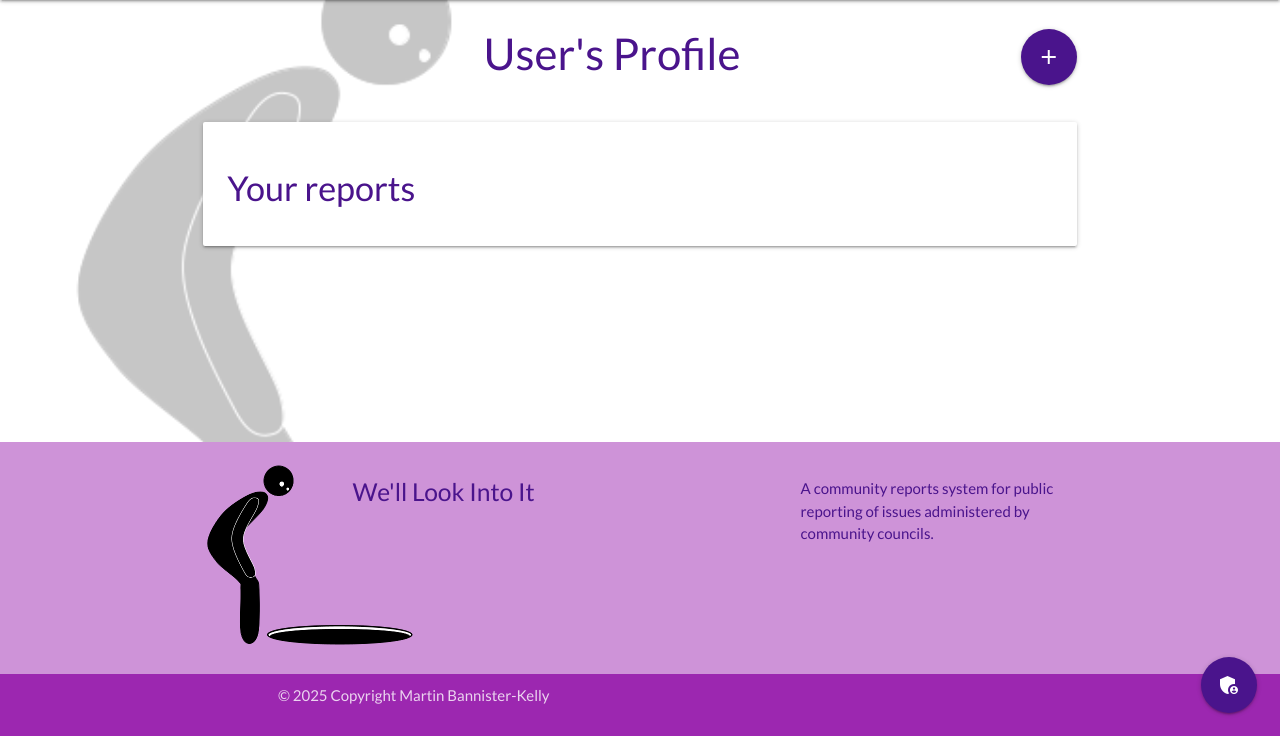
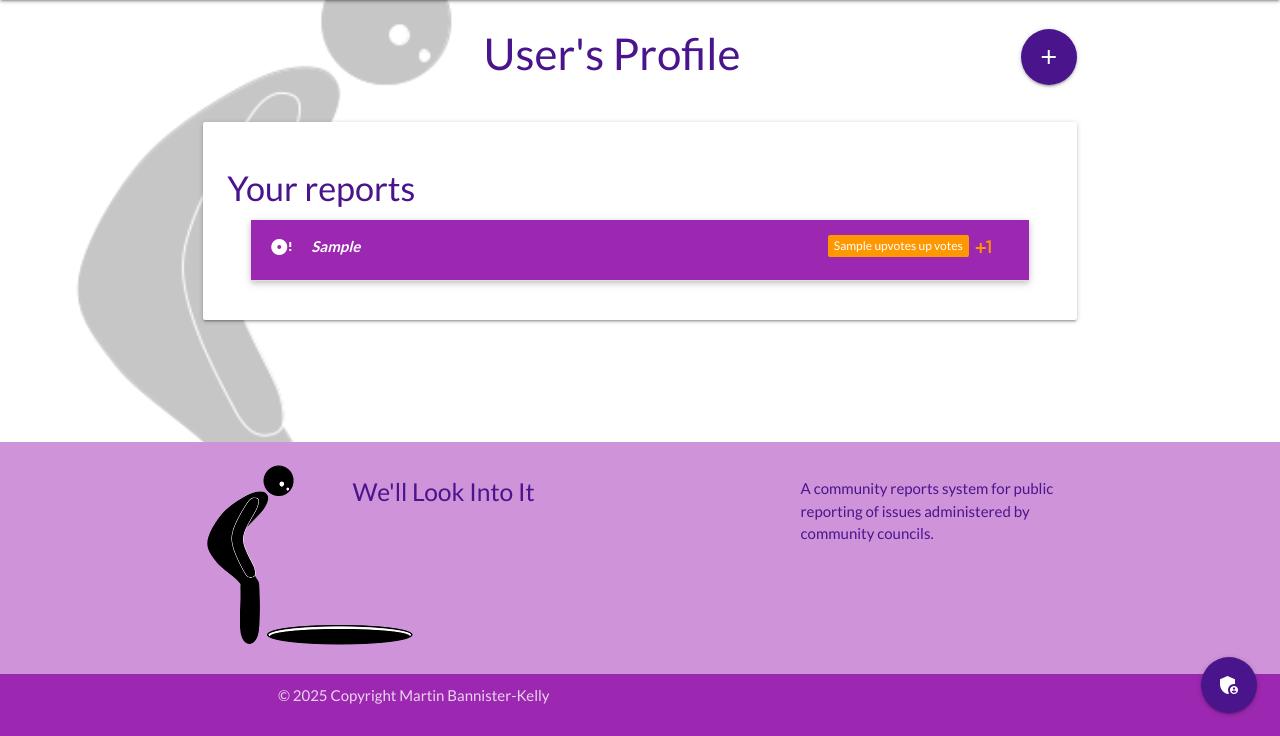
Before and after one commit to martinbannister/CI_MS3_We-ll_Look_Into_It, a Flask app: page /profile/ in a window 1280 px wide. Shown: the part 64-800 px from the top of the page. Run offline with Flask 2, Linux system fonts and the light colour scheme; the visitor is signed in with stand-in values (Sample User, id 1); a database or web service that is not in the repository returns one stand-in record (values such as "Sample title"); parts of the project's set-up code (start-up, migrations or seed data) failed here and were passed over; some libraries are stand-ins or nearby versions.

Commit message:
FEAT(profile.html): update references to reports to match profile route

```diff
--- a/templates/profile.html
+++ b/templates/profile.html
@@ -7,7 +7,7 @@
         <div class="col s12">
                 <h3 class="purple-text text-darken-4 center-align">
                     {{ user.fullname|title }}'s Profile
-                    <a href="{{ url_for('add_pothole') }}" class="btn-floating btn-large waves-effect waves-light purple darken-4 right tooltipped" data-position="bottom" data-tooltip="Add Pothole Report">
+                    <a href="{{ url_for('add_report') }}" class="btn-floating btn-large waves-effect waves-light purple darken-4 right tooltipped" data-position="bottom" data-tooltip="Add Report">
                         <i class="material-icons">add</i>
                     </a>
                 </h3>
@@ -20,47 +20,47 @@
                 <h4 class="card-title purple-text text-darken-4">Your reports</h4>
                 <ul class="collapsible popout">
 
-                    {% for pothole in users_potholes %}
+                    {% for report in users_reports %}
                         <li>
                             <div class="collapsible-header hoverable purple white-text">
                                 <i class="material-icons tooltipped" data-position="left" data-tooltip="Click for more info">disc_full</i>
-                                <strong><em>{{ pothole.pothole_location }}</em></strong>
-                                <span class="new badge orange" data-badge-caption="up votes">{{ pothole.upvotes }}</span>
-                                <a href="{{ url_for('upvote_pothole', pothole_id=pothole._id) }}" class="orange-text"><i class="material-icons">plus_one</i></a>
+                                <strong><em>{{ report.report_location }}</em></strong>
+                                <span class="new badge orange" data-badge-caption="up votes">{{ report.upvotes }}</span>
+                                <a href="{{ url_for('upvote_report', report_id=report._id) }}" class="orange-text"><i class="material-icons">plus_one</i></a>
                             </div>
                             <div class="collapsible-body white-text purple lighten-1">
-                                <p><em>County</em>: <strong>{{ pothole.county_name }}</strong><br />
-                                    <em>Area</em>: <strong>{{ pothole.area_name }}</strong><br />
-                                    <em>Depth</em>: <strong>{{ pothole.depth }}mm</strong><br />
-                                    <em>Severity</em>: <strong>{{ pothole.severity }}</strong><br />
-                                    <em>Comments</em>: <strong>{{ pothole.comments }}</strong>
+                                <p><em>County</em>: <strong>{{ report.county_name }}</strong><br />
+                                    <em>Area</em>: <strong>{{ report.area_name }}</strong><br />
+                                    <em>Depth</em>: <strong>{{ report.depth }}mm</strong><br />
+                                    <em>Severity</em>: <strong>{{ report.severity }}</strong><br />
+                                    <em>Comments</em>: <strong>{{ report.comments }}</strong>
                                 </p>
                                 <div class="card orange lighten-4">
                                     <div class="card-content indigo-text">
                                         <span class="card-title">Council Info</span>
-                                        <p><strong>Council Comments: <em>{{ pothole.admin_comments }}</em></strong><br />
-                                            <strong>Read Status: <em>{{ pothole.read_status }}</em></strong><br />
-                                            <strong>Pothole Status: <em>{{ pothole.pothole_status }}</em></strong>
+                                        <p><strong>Council Comments: <em>{{ report.admin_comments }}</em></strong><br />
+                                            <strong>Read Status: <em>{{ report.read_status }}</em></strong><br />
+                                            <strong>report Status: <em>{{ report.report_status }}</em></strong>
                                         </p>
                                     </div>
                                 </div>
-                                <!-- only pothole creator's reports shown so edit and delete buttons always shown -->
+                                <!-- only report creator's reports shown so edit and delete buttons always shown -->
                                 <div class="row">
                                     <div class="col s12 center-align">
-                                        <a href="{{ url_for('edit_pothole', pothole_id=pothole._id) }}"
+                                        <a href="{{ url_for('edit_report', report_id=report._id) }}"
                                             class="waves-effect waves-light btn-small lime black-text">Edit</a>
-                                        {% if pothole.read_status == 'unread' %}
-                                            <!-- only show the delete button & modal if the pothole hasn't been read by an admin -->
+                                        {% if report.read_status == 'unread' %}
+                                            <!-- only show the delete button & modal if the report hasn't been read by an admin -->
                                             <!-- Modal Trigger -->
                                             <button data-target="delete_confirm{{ loop.index }}" class="btn modal-trigger">Delete</button>
                                             <!-- Modal Structure -->
                                             <div id="delete_confirm{{ loop.index }}" class="modal purple lighten-5">
                                                 <div class="modal-content left-align purple-text text-darken-4">
-                                                    <h4>Delete This Pothole!</h4>
+                                                    <h4>Delete This report!</h4>
                                                     <p>Are you sure?</p>
                                                 </div>
                                                 <div class="modal-footer purple lighten-4">
-                                                    <a href="{{ url_for('delete_pothole', pothole_id=pothole._id) }}" class="waves-effect waves-light btn-small red black-text">Yes, Delete</a>
+                                                    <a href="{{ url_for('delete_report', report_id=report._id) }}" class="waves-effect waves-light btn-small red black-text">Yes, Delete</a>
                                                     <button class="modal-close btn waves-effect waves-light purple darken-4">No, Close</button>
                                                 </div>
                                             </div>
```
